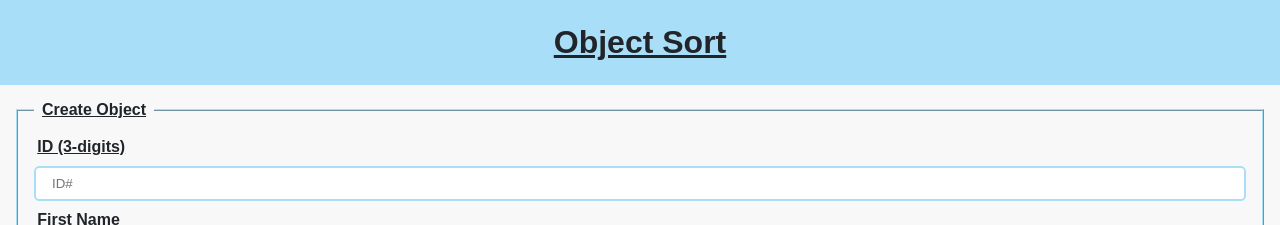
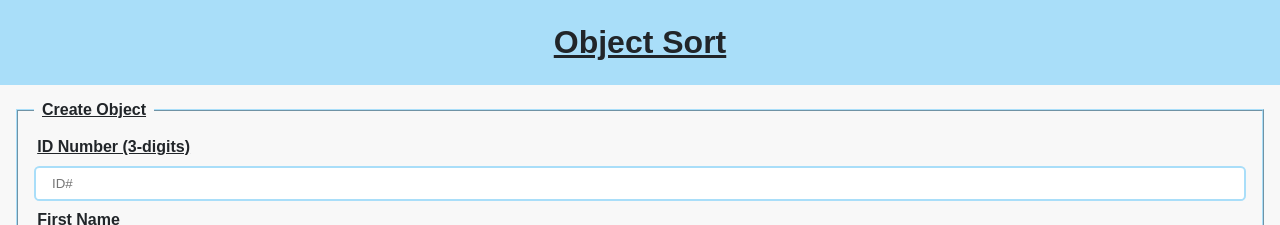
Before and after one commit to ethanKletschke/TSX-Portfolio-App, a React (Vite) app: page /objSort in a window 1280 px wide. Shown: the top 225 px of the page. Built offline with nearby package versions, Linux system fonts and the light colour scheme.

Commit message:
feat(ui): Change ID number label text

```diff
--- a/src/pages/ObjSort/ObjSort.tsx
+++ b/src/pages/ObjSort/ObjSort.tsx
@@ -61,7 +61,6 @@ export default function ObjSort() {
   const handleCreateClick = () => {
     // If any input is empty
     if (id === "" || fname === "" || lname === "") {
-      // TODO -> Replace with toast
       // Alert the user that they're missing input
       addToast("Field(s) missing.", { variant: "error" });
 
@@ -128,8 +127,7 @@ export default function ObjSort() {
           <legend>Create Object</legend>
 
           <label htmlFor="personId">
-            {/* TODO -> Change to "ID Number (3-digits)" */}
-            ID (3-digits)
+            ID Number (3-digits)
           </label>
           <input
             id="personId"
```
